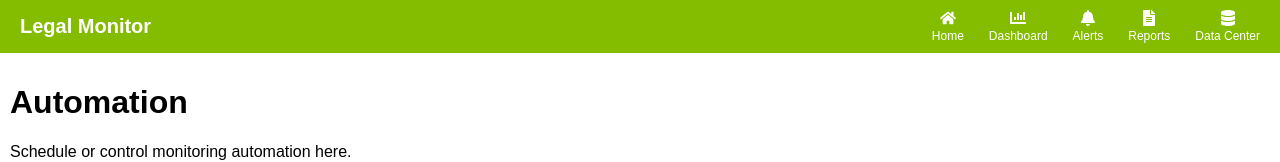
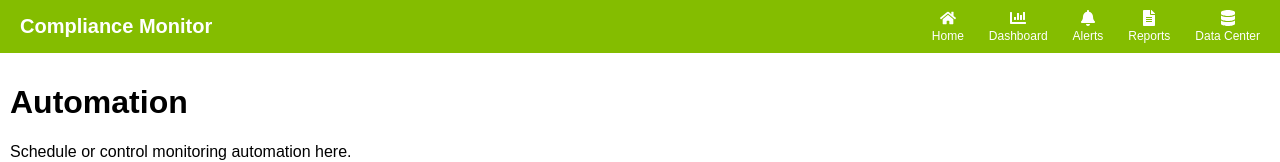
Before and after one commit to ganeshdevnale16/compliances, a React (Create React App) app in the folder frontend/: page /automation in a window 1280 px wide. Shown: the top 162 px of the page. Built offline with nearby package versions, Linux system fonts and the light colour scheme.

Commit message:
Update Header.js

```diff
--- a/frontend/src/components/Header.js
+++ b/frontend/src/components/Header.js
@@ -51,7 +51,7 @@ function Header() {
     <header className="main-header">
 
       <Link to="/" className="logo">
-        Legal Monitor
+        Compliance Monitor
       </Link>
 
       <nav className="nav-menu">
```
